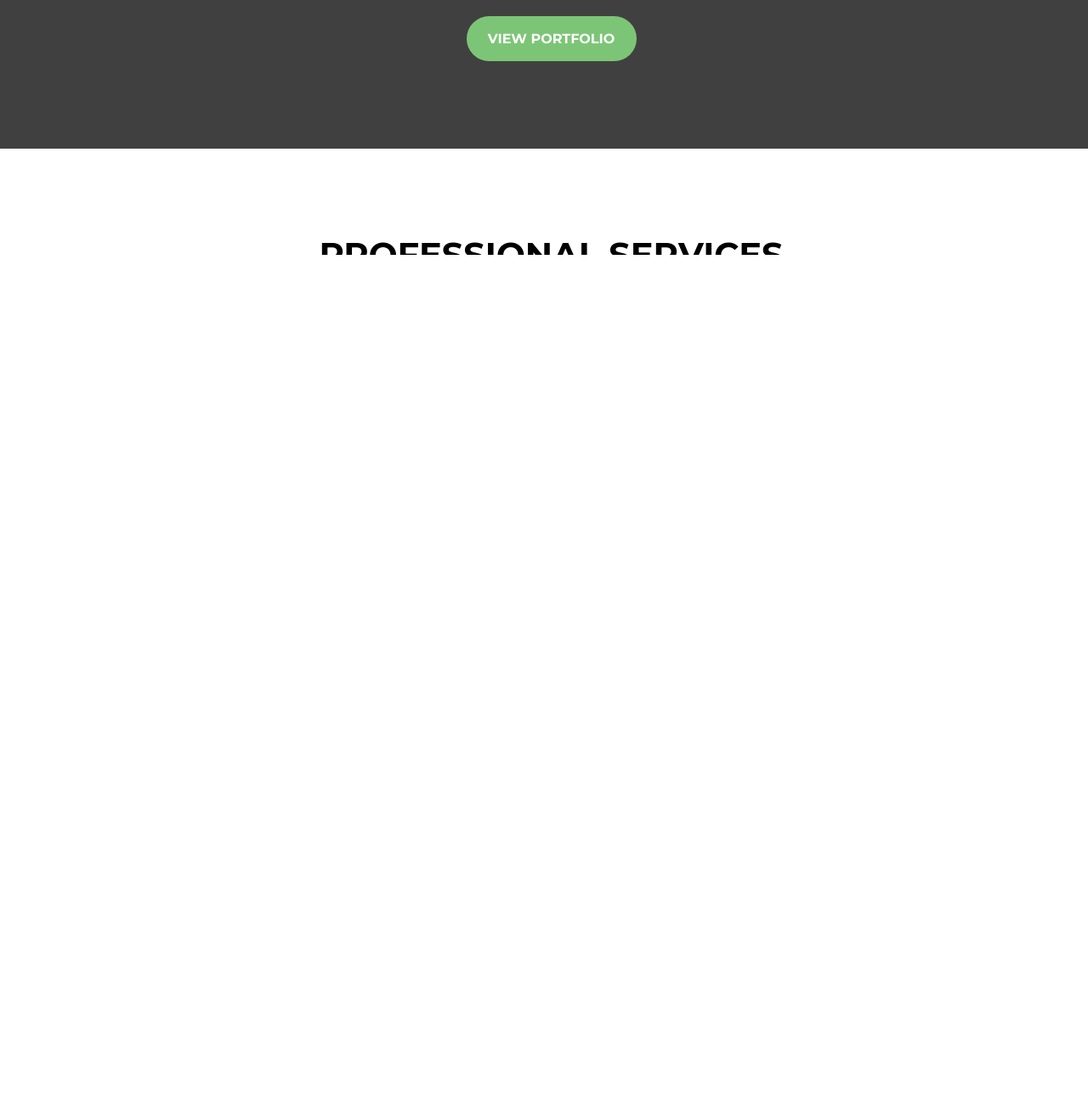
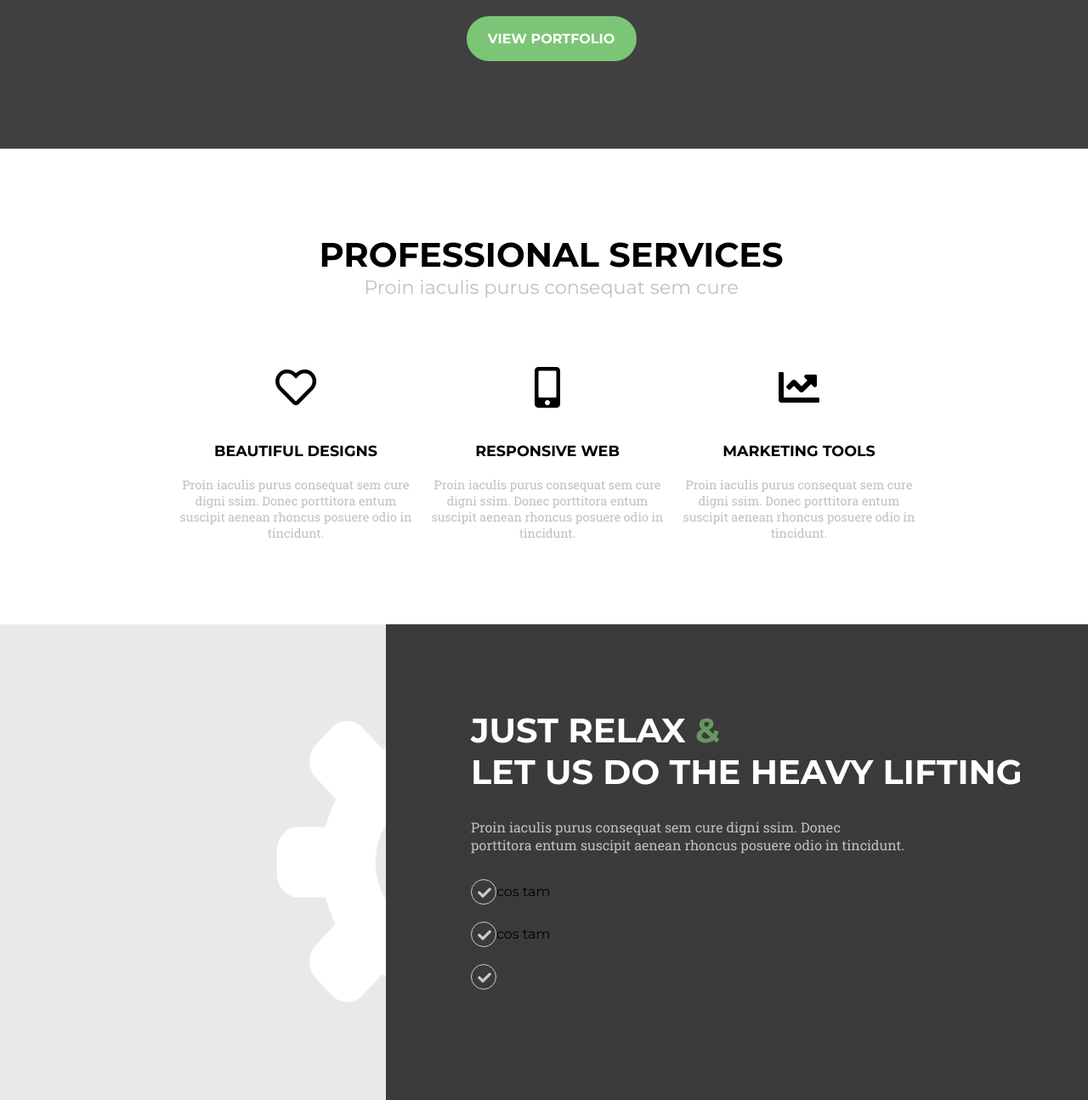
Before and after one commit to olopk/project3, a plain HTML site: page index.html in a window 1280 px wide. Shown: the part 500-1795 px from the top of the page at 85% size. Before the commit the page ends 800 px from the top, so only its background shows below. Drawn offline with Linux system fonts and the light colour scheme.

Commit message:
2 hours waste on searching why the divs are pushing themselves ...

```diff
--- a/index.html
+++ b/index.html
@@ -7,6 +7,7 @@
     <meta name="viewport" content="width=device-width, initial-scale=1">
     <link rel="stylesheet" href="https://use.fontawesome.com/releases/v5.5.0/css/all.css" integrity="sha384-B4dIYHKNBt8Bc12p+WXckhzcICo0wtJAoU8YZTY5qE0Id1GSseTk6S+L3BlXeVIU" crossorigin="anonymous">
     <link href="https://fonts.googleapis.com/css?family=Montserrat:400,700" rel="stylesheet">
+    <link href="https://fonts.googleapis.com/css?family=Roboto+Slab" rel="stylesheet">
     <link rel="stylesheet" type="text/css" media="screen" href="style.css" />
 </head>
 <body>
@@ -57,7 +58,27 @@
 
             </div>
             <div class="third__section--right">
+                <h1 class="defheader defheader--light third__section--header">Just relax <span class="defheader" style="color: #669860">&</span></br> let us do the heavy lifting</h1>
+                <p class="deftext third__section--text">Proin iaculis purus consequat sem cure  digni ssim. Donec </br> porttitora entum suscipit  aenean rhoncus posuere odio in tincidunt.</p>
+                <div class="third__section--group">
+                        <div class="third__section--checkbox">
+                          <i class="fas fa-check"></i>
+                        </div>
+                        <p>cos tam</p>
+                      </div>
 
+                      <div class="third__section--group">
+                         <div class="third__section--checkbox">
+                            <i class="fas fa-check"></i>
+                         </div>
+                         <p>cos tam</p>
+                      </div>
+
+                      <div class="third__section--group">
+                        <div class="third__section--checkbox">
+                          <i class="fas fa-check"></i>
+                        </div>
+                      </div>
             </div>
         </div>
     </div>
--- a/style.css
+++ b/style.css
@@ -9,14 +9,14 @@
 html{
     height: 100%;
     width: 100%;
-    overflow: hidden;
+    /* overflow: hidden; */
     position: relative;
 }
 body{
     position: absolute;
-    top: 0;
+    /* top: 0;
     bottom: 0;
-    left: 0;
+    left: 0; */
     right: -17px;
     overflow-y: scroll;
 }
@@ -100,6 +100,7 @@ body{
     margin-top: 40px;
 }
 .deftext{
+    font-family: 'Roboto Slab', serif;
     color: #c0c0c0;
 }
 .defbtn{
@@ -120,7 +121,9 @@ body{
 }
 .services__box{
     text-align: center;
-    width: 33%;
+    width: 31%;
+    margin-left: 1%;
+    margin-right: 1%;
     float: left;
     margin-top: 50px;
 }
@@ -145,21 +148,46 @@ body{
     background-repeat: no-repeat;
     padding: 0px;
 }
+.third__section--left, .third__section--right{
+    float: left;
+    height: 100%;
+    background-repeat: no-repeat;
+}
+.third__section--left::after, .third__section--right::after{
+    clear: both;
+}
 .third__section--left{
-    height: 100%;
     width: 35%;
-    float: left;
     background-image: url('img/third_section_bg.png');
-    background-repeat: no-repeat;
-    background-size: cover;
-    background-position: -200%;
+    background-size: ;
+    background-position: 500% 50%;
     padding-top: 100px;
 }
 .third__section--right{
     background-image: linear-gradient(rgba(0,0,0,.75),rgba(0,0,0,.75)),url('img/third_section_section_bg.png');
-    background-repeat: no-repeat;
     background-size: cover;
-    height: 100%;
     width: 65%;
+    padding: 100px 50px 100px 100px;
+}
+.third__section--header, .third__section--text{
+    text-align: left;
+    margin-bottom: 30px;
+}
+.third__section--checkbox{
     float: left;
+    width: 30px;
+    height: 30px;
+    border-radius: 15px;
+    border: 1px solid #cccccc;
 }
+.third__section--checkbox i{
+    font-size: 1rem;
+    margin: 7px;
+    color: #cccccc;
+}
+.third__section--group{
+    margin-bottom: 20px;
+}
+.third__section--group p{
+    line-height: 30px;
+}
```
Also changed, not shown: test.html (added, +36 -0 lines).
